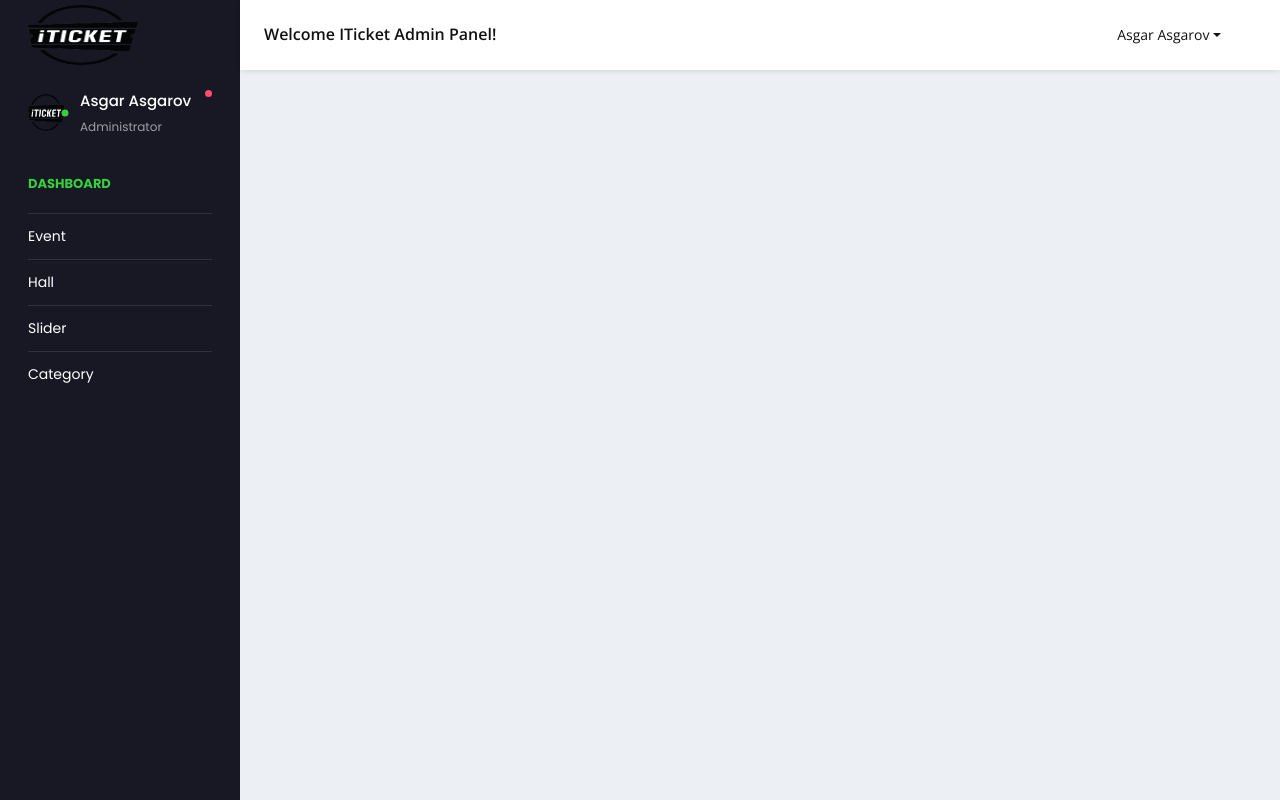
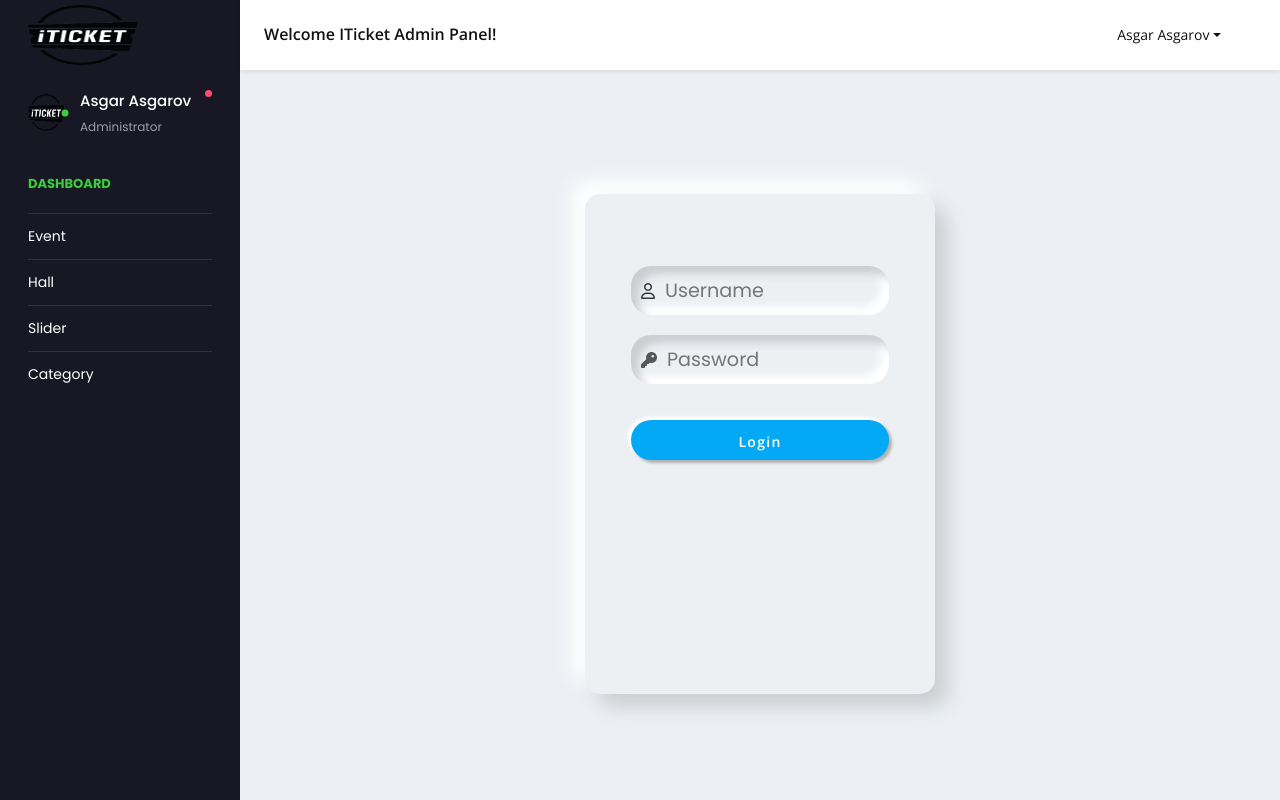
Before and after one commit to asgaraa/Iticket-Admin-Panel-React, a React (Create React App) app in the folder ITicketAdmin/: page /login in a window 1280 px wide. Built offline with nearby package versions, Linux system fonts and the light colour scheme; some icons are missing.

Commit message:
Authorization

```diff
--- a/ITicketAdmin/src/App.js
+++ b/ITicketAdmin/src/App.js
@@ -13,7 +13,8 @@ import CategoryCreate from './components/Category/CategoryCreate';
 import UpdateCategory from './components/Category/UpdateCategory';
 import HallUpdate from './components/Hall/HallUpdate';
 import SliderUpdate from './components/Slider/SliderUpdate';
-import Login from './components/Account/Login'
+import Login from './components/Account/Login';
+import Protection from './components/Protection'
 
 import UpdateEvent from './components/Event/UpdateEvent';
 function App() {
@@ -28,7 +29,9 @@ function App() {
             <div className="content-wrapper">
               <div className="row">
                 <Routes>
-                  <Route path="/" element={<Login />} />
+                  <Route path="/login" element={<Login />} />
+                  <Route element={<Protection />}>
+
                     <Route path="/events" element={<EventTable />} />
                     <Route path="/eventcreate" element={<CreateEvent />} />
                     <Route path="/hallcreate" element={<HallCreate />} />
@@ -41,6 +44,7 @@ function App() {
                     <Route path="/hallupdate/:id" element={<HallUpdate />} />
                     <Route path="/sliderupdate/:id" element={<SliderUpdate />} />
                     <Route path="/eventupdate/:id" element={<UpdateEvent />} />
+                  </Route>
                 </Routes>
               </div>
             </div>
--- a/ITicketAdmin/src/components/Event/CreateEvent.js
+++ b/ITicketAdmin/src/components/Event/CreateEvent.js
@@ -45,7 +45,6 @@ function CreateEvent() {
 
 
     async function create(e) {
-        debugger
         e.preventDefault();
         await axios.post('/api/event/createEvent', {
 
--- a/ITicketAdmin/src/components/Event/EventTable.js
+++ b/ITicketAdmin/src/components/Event/EventTable.js
@@ -18,7 +18,7 @@ function EventTable() {
 
 
     const loadEvents = async () => {
-        debugger
+
         let token = JSON.parse(localStorage.getItem('token'))
         const result = await axios.get("https://localhost:44351/api/Event/GetAllEvents", { headers: { "Authorization": `Bearer ${token}` } });
         setEvent(result.data);
--- /dev/null
+++ b/ITicketAdmin/src/components/Protection.js
@@ -0,0 +1,10 @@
+import {Navigate, Outlet } from 'react-router-dom';
+
+
+function ProtectedRoute() {
+
+    let currentUser = localStorage.getItem('token')
+    return currentUser ? <Outlet /> : <Navigate to="/login" />
+}
+
+export default ProtectedRoute;
```
Lines whose indentation alone changed are shown as unchanged.
